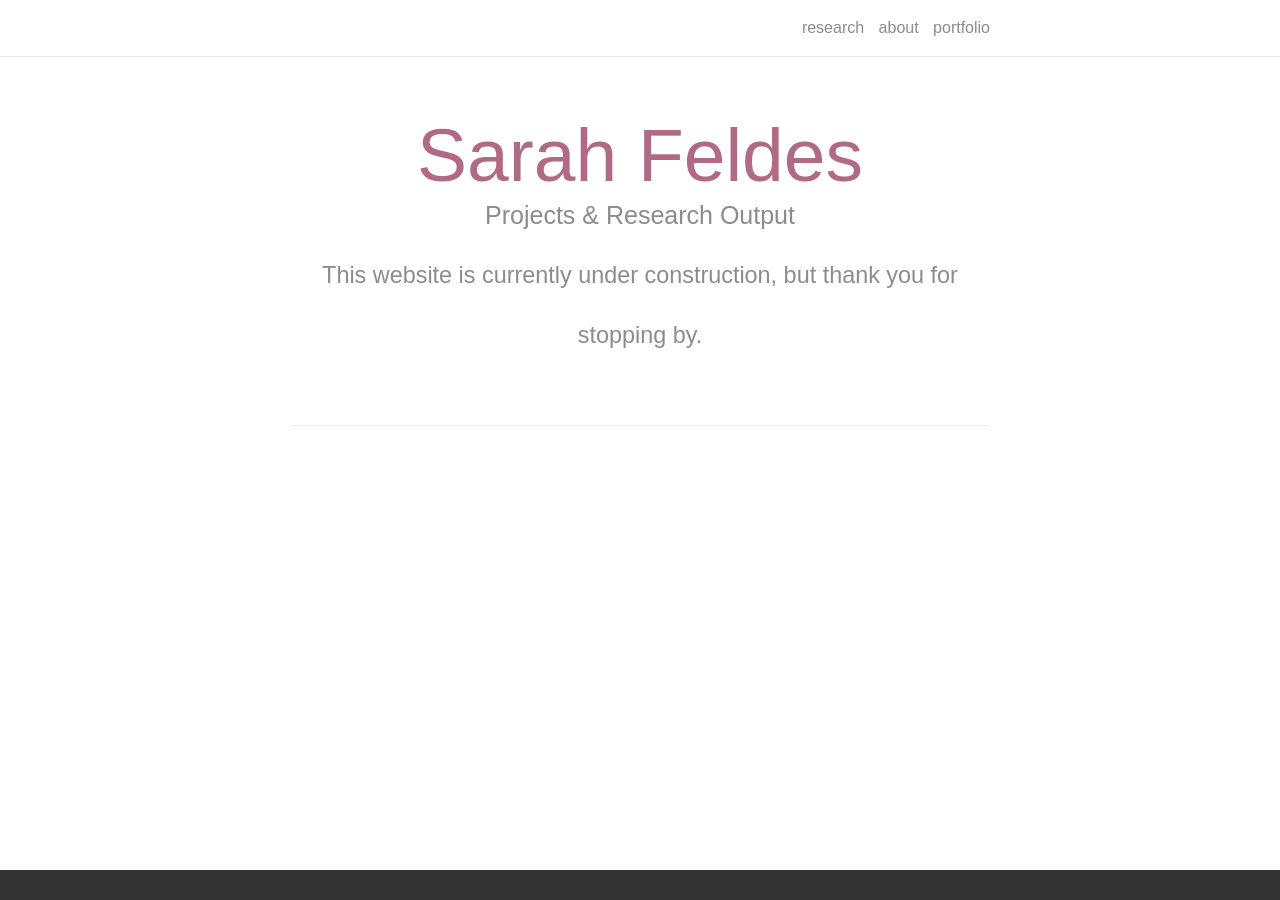
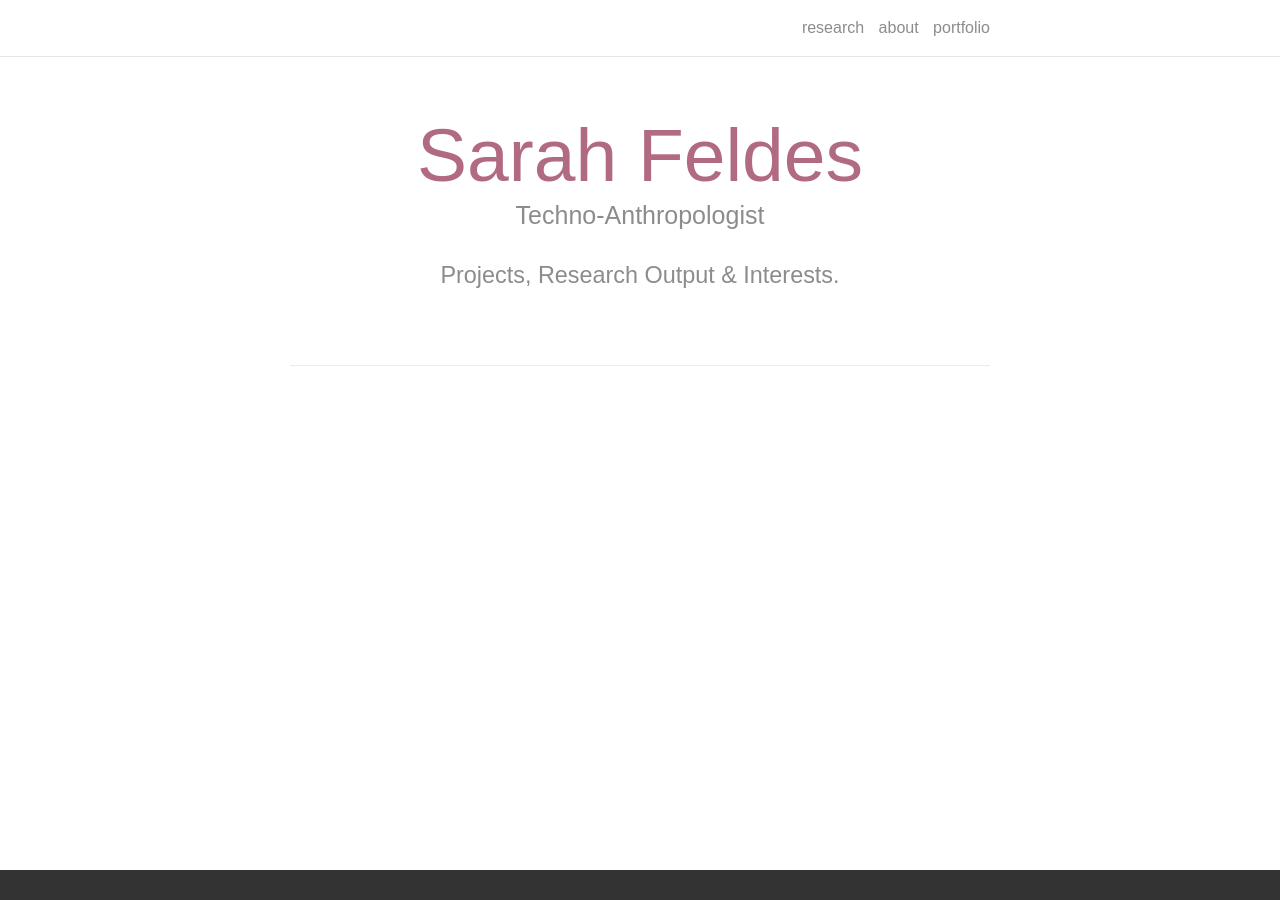
Before and after one commit to Sarah-HCEL/sarahfeldes.github.io, a Jekyll site: the page built from index.html, in a window 1280 px wide. Built offline with Jekyll 4.4.1, drawn with Linux system fonts in a browser that asks for light colours; nearby versions of some CDN libraries; the list of posts is cut into pages by our own code.

Commit message:
Update index.html

```diff
--- a/index.html
+++ b/index.html
@@ -4,8 +4,8 @@ layout: default
 
 <div class="header-bar">
   <h1>Sarah Feldes</h1>
-  <h2>Projects & Research Output</h2>
-  <h3> This website is currently under construction, but thank you for stopping by.</h3>
+  <h2>Techno-Anthropologist</h2>
+  <h3> Projects, Research Output & Interests. </h3>
   <br/>
   <hr>
   <br/>
```
